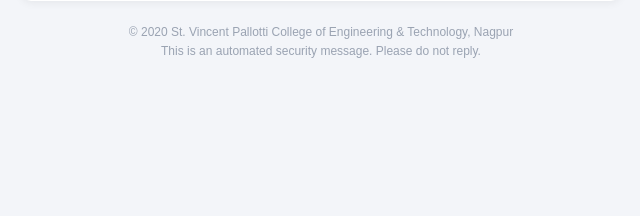
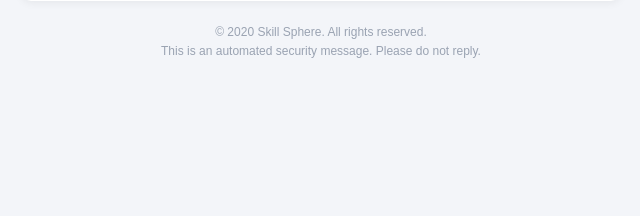
Before and after one commit to somesh123211/skillsphere2.0, a Flask app: template backend/backend_flask/templates/admin_otp_template.html in a window 1280 px wide. Shown: the part 548-764 px from the top of the page, without its empty margins (319-959 px from the left). Run offline with Flask 3, Linux system fonts and the light colour scheme; the template is opened without the code that fills it: most values are stand-ins (such as "Sample title", 1, 10 or a date in 2020); parts of the project's set-up code (start-up, migrations or seed data) failed here and were passed over.

Commit message:
Update email sender display name and footers to Skill Sphere with generic copyright

```diff
--- a/backend/backend_flask/forgototp.html
+++ b/backend/backend_flask/forgototp.html
@@ -64,7 +64,7 @@
 
     <!-- Footer -->
     <p style="margin:20px 0 0 0; font-size:12px; color:#9aa3b2; text-align:center;">
-      © {{year}} St. Vincent Pallotti College of Engineering & Technology, Nagpur<br/>
+      © {{year}} Skill Sphere. All rights reserved.<br/>
       This is an automated message. Please do not reply.
     </p>
 
--- a/backend/backend_flask/otp_service.py
+++ b/backend/backend_flask/otp_service.py
@@ -49,7 +49,7 @@ def send_email_smtp(to_email, subject, html_body):
 
     msg = MIMEText(html_body, "html")
     msg["Subject"] = subject
-    msg["From"] = FROM_EMAIL
+    msg["From"] = f"Skill Sphere <{FROM_EMAIL}>"
     msg["To"] = to_email
 
     with smtplib.SMTP(SMTP_SERVER, SMTP_PORT) as server:
--- a/backend/backend_flask/otp_template.html
+++ b/backend/backend_flask/otp_template.html
@@ -63,7 +63,7 @@
 
     <!-- Footer -->
     <p style="margin:20px 0 0 0; font-size:12px; color:#9aa3b2; text-align:center;">
-      © {{year}} St. Vincent Pallotti College of Engineering & Technology, Nagpur<br/>
+      © {{year}} Skill Sphere. All rights reserved.<br/>
       This is an automated message. Please do not reply.
     </p>
 
--- a/backend/backend_flask/templates/admin_otp_template.html
+++ b/backend/backend_flask/templates/admin_otp_template.html
@@ -113,7 +113,7 @@
       text-align:center;
       line-height:1.6;
     ">
-      © {{year}} St. Vincent Pallotti College of Engineering & Technology, Nagpur<br />
+      © {{year}} Skill Sphere. All rights reserved.<br />
       This is an automated security message. Please do not reply.
     </p>
 
```
